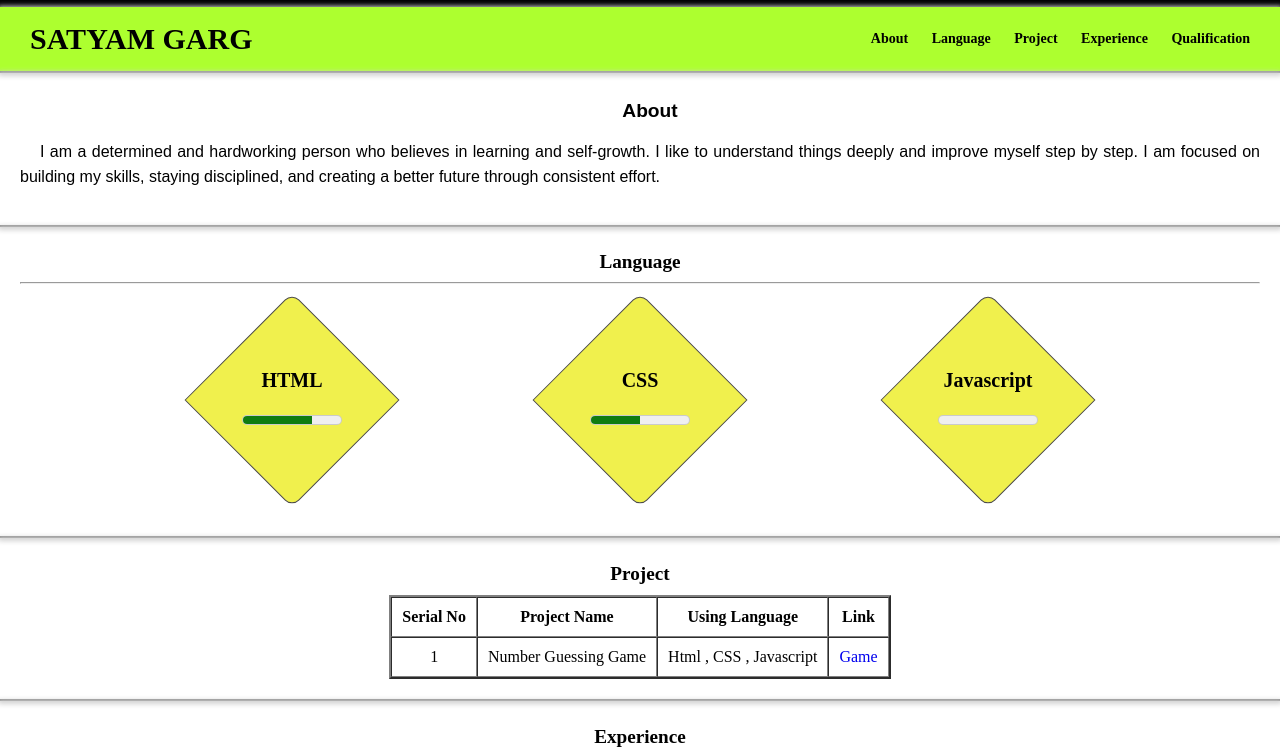
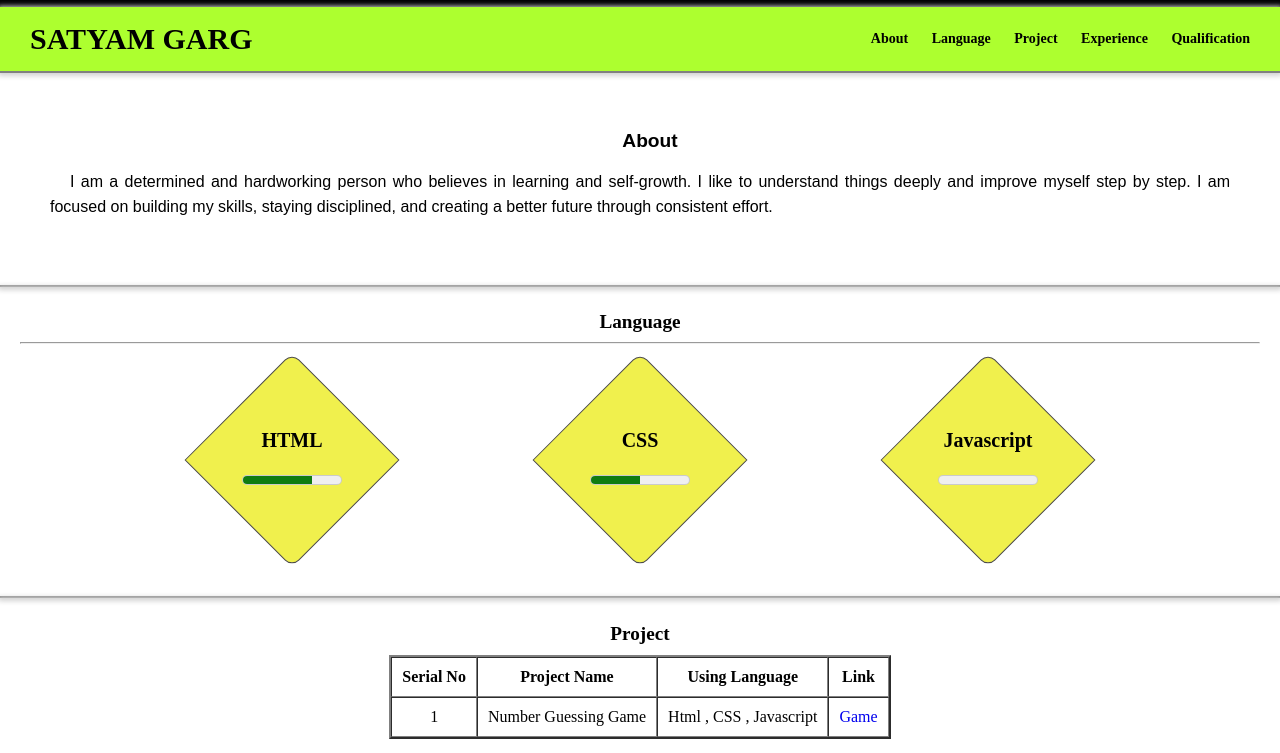
Before and after one commit to skgarg2312/MY-WEBSITE, a plain HTML site: page index.html in a window 1280 px wide. Shown: the part 47-800 px from the top of the page. Drawn offline with Linux system fonts and the light colour scheme; a script that the page names is missing.

Commit message:
Update style.css

```diff
--- a/style.css
+++ b/style.css
@@ -1,5 +1,7 @@
 html{
     scroll-behavior:smooth;
+
+
 }
 
 body{
@@ -90,6 +92,9 @@ h4{
     font-size: 14px;
     border-bottom: 2px solid grey;
     box-shadow:0px 1px 5px 2px lightgray ;
+    position: sticky;
+    top: -1px;
+    z-index: 5;
 }
 
 .header .heading{
@@ -119,12 +124,13 @@ h4{
 /* ABOUT SECTION  */
 .about{
     font-family:Arial, Helvetica, sans-serif;
-    padding: 20px;
+    padding: 50px;
     text-align: justify;
     text-indent: 20px;
     line-height: 25px;
     border-bottom: 2px solid grey;
     box-shadow:0px 1px 5px 2px lightgray ;
+    scroll-margin-top: 50px;
 }
 
 /* LANGUAGE SECTION  */
@@ -134,6 +140,7 @@ h4{
     box-shadow:0px 1px 5px 2px lightgray ;
     padding: 20px;
     line-height : 20px ;
+    scroll-margin-top: 50px;
 }
 
 .language_tile{
@@ -174,6 +181,7 @@ meter{
     border-bottom: 2px solid grey;
     box-shadow:0px 1px 5px 2px lightgray ;
     padding: 20px;
+    scroll-margin-top: 50px;
 }
 
 .project table{
@@ -189,6 +197,7 @@ meter{
     border-bottom: 2px solid grey;
     box-shadow:0px 1px 5px 2px lightgray ;
     padding: 20px;
+    scroll-margin-top: 50px;
 }
 
 /* QUALIFICATION SECTION  */
@@ -196,6 +205,7 @@ meter{
     border-bottom: 2px solid grey;
     box-shadow:0px 1px 5px 2px lightgray ;
     padding: 20px;
+    scroll-margin-top: 50px;
 }
 
 .qualification table{
@@ -208,6 +218,7 @@ meter{
     justify-content: center;
     border-bottom: 2px solid grey;
     box-shadow:0px 1px 5px 2px lightgray ;
+    scroll-margin-top: 60px;
 }
 
 .form{
@@ -285,6 +296,7 @@ textarea{
 
     .header{
         flex-direction: column;
+        position: static;
     }
 
     .header .heading h2{
```
